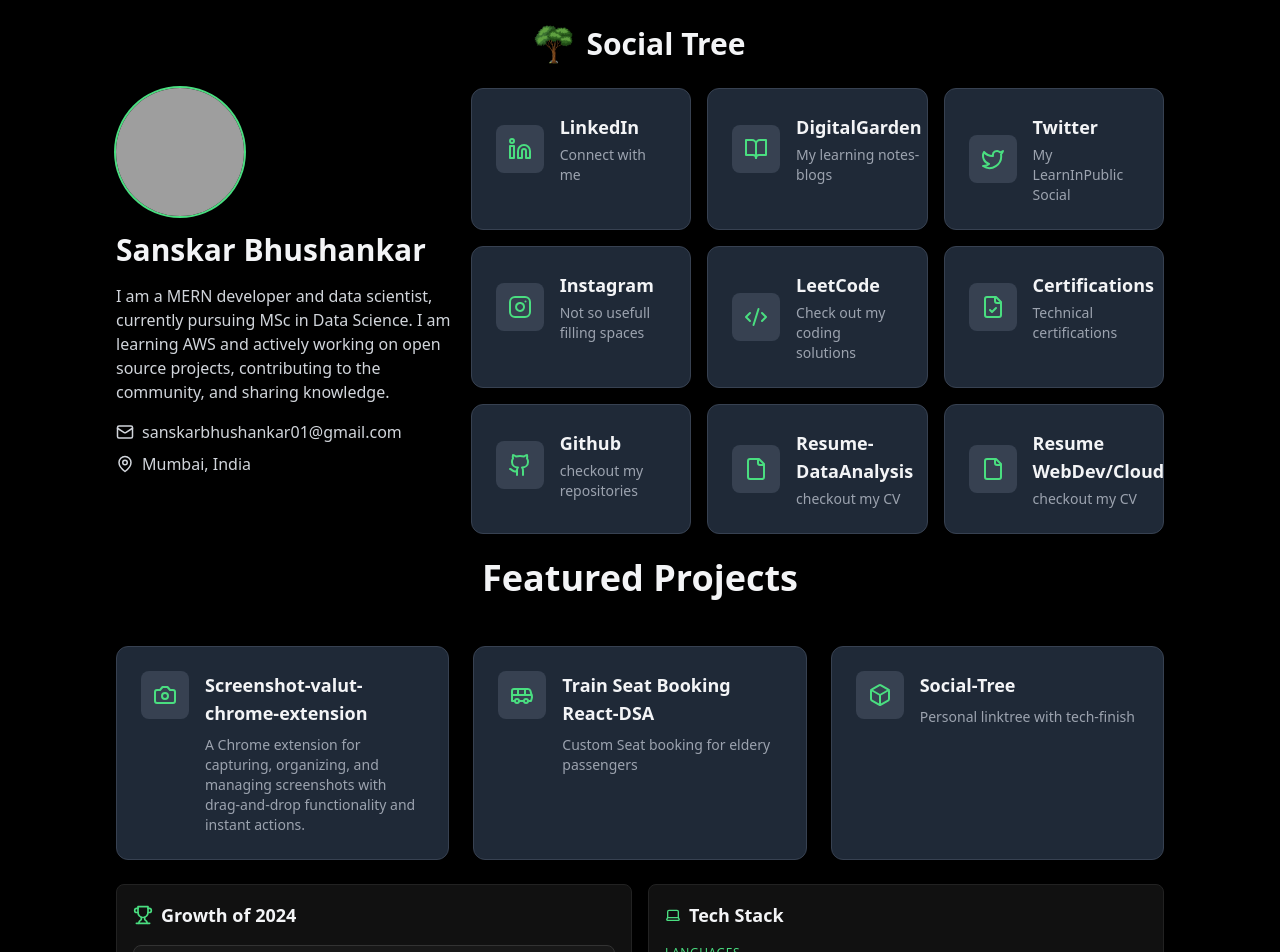
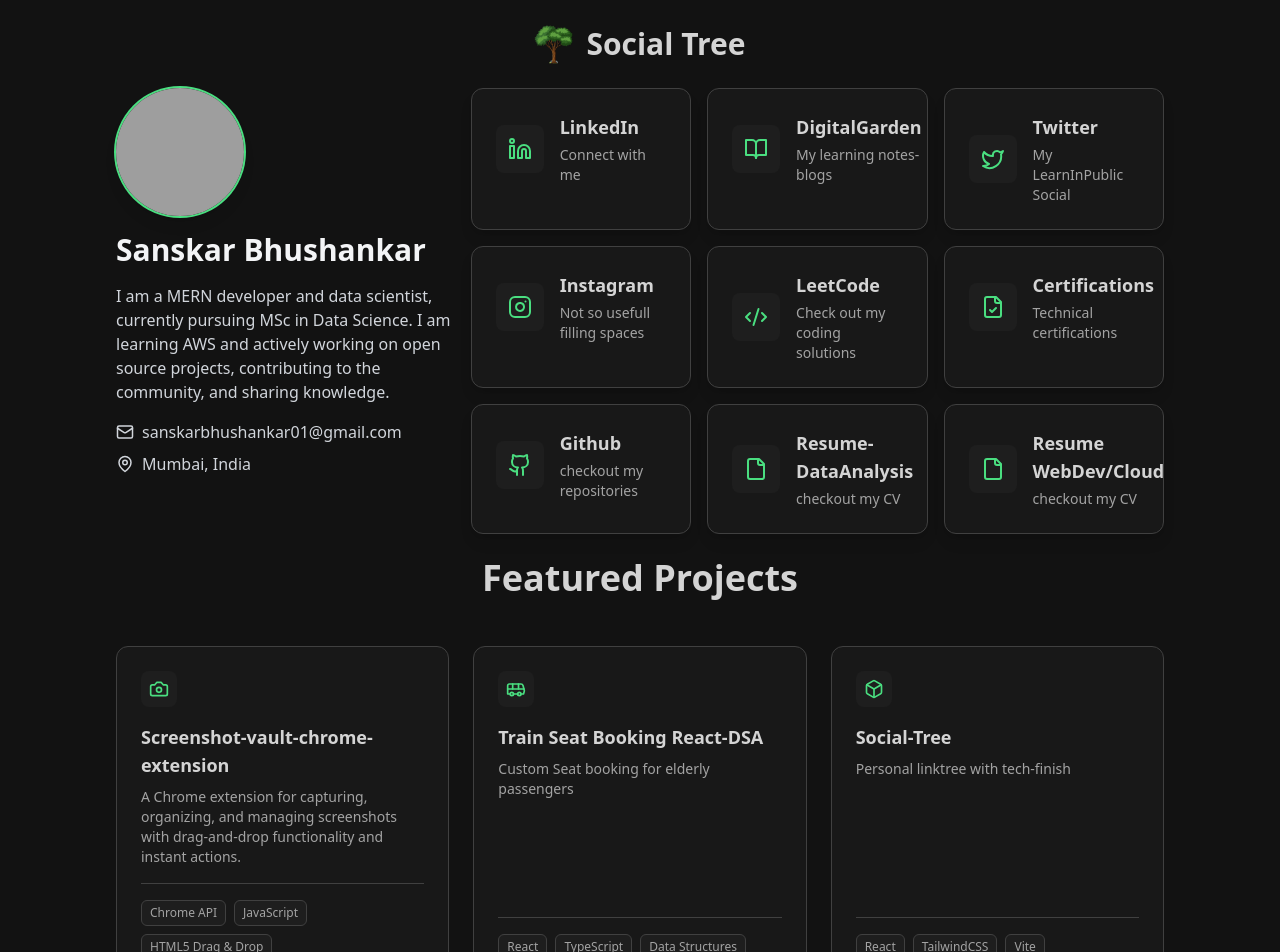
Before and after one commit to Sanskar-Bhushankar/Social-tree, a React (Vite) app: page / in a window 1280 px wide. Shown: the top 952 px of the page. Built offline with nearby package versions, Linux system fonts and the light colour scheme; grey boxes are pictures that could not be loaded.

Commit message:
project div fix

```diff
--- a/src/App.tsx
+++ b/src/App.tsx
@@ -10,11 +10,11 @@
 
 function App() {
   return (
-    <div className="min-h-screen bg-black text-gray-100">
+    <div className="min-h-screen bg-soft-black text-soft-gray-300">
       <div className="max-w-[1080px] mx-auto px-4 py-6">
         <div className="flex items-center justify-center mb-6">
           <img src={treeImage} alt="Social Tree Logo" className="w-10 h-10 mr-3" />
-          <h1 className="text-3xl font-bold text-center text-gray-100">Social Tree</h1>
+          <h1 className="text-3xl font-bold text-center text-soft-gray-300">Social Tree</h1>
         </div>
         <div className="space-y-6">
           <div className="grid grid-cols-1 lg:grid-cols-3 gap-4">
--- a/src/components/Achievements.tsx
+++ b/src/components/Achievements.tsx
@@ -19,14 +19,14 @@
 
 export default function Achievements() {
   return (
-    <div className="w-full bg-[#111111] rounded-lg p-4 border border-[#222222]">
+    <div className="w-full bg-soft-darker rounded-lg p-4 border border-soft-gray-700">
       <div className="flex items-center space-x-2 mb-4">
         <Trophy className="w-5 h-5 text-[#4ade80]" />
-        <h2 className="text-lg font-bold text-gray-100">Growth of 2024</h2>
+        <h2 className="text-lg font-bold text-soft-gray-300">Growth of 2024</h2>
       </div>
 
-      <div className="space-y-4 text-sm text-gray-300">
-        <div className="bg-[#181818] p-3 rounded-lg border border-[#333333]">
+      <div className="space-y-4 text-sm text-soft-gray-400">
+        <div className="bg-soft-dark p-3 rounded-lg border border-soft-gray-700">
           <h3 className="text-base font-semibold text-[#4ade80] mb-2">
             My #100DaysOfCode journey on Twitter(X)
           </h3>
--- a/src/components/ProjectLinks.tsx
+++ b/src/components/ProjectLinks.tsx
@@ -1,5 +1,5 @@
 import React from 'react';
-import { Code, Box, Camera, Bus } from 'lucide-react';
+import { Code, Box, Camera, Bus, ExternalLink } from 'lucide-react';
 import treeImage from '../images/tree.png';
 
 interface ProjectImage {
@@ -12,34 +12,38 @@
   description: string;
   url: string;
   icon: React.ElementType;
+  tags?: string[];  // Add tags for technologies used
   image?: ProjectImage;
 }
 
 const projects: Project[] = [
   {
-    name: 'Screenshot-valut-chrome-extension',
+    name: 'Screenshot-vault-chrome-extension',
     description: 'A Chrome extension for capturing, organizing, and managing screenshots with drag-and-drop functionality and instant actions.',
     url: 'https://github.com/Sanskar-Bhushankar/Screenshot-Vault-Extension',
-    icon: Camera
+    icon: Camera,
+    tags: ['Chrome API', 'JavaScript', 'HTML5 Drag & Drop']
   },
   {
     name: 'Train Seat Booking React-DSA',
-    description: 'Custom Seat booking for eldery passengers',
+    description: 'Custom Seat booking for elderly passengers',
     url: 'https://github.com/johndeveloper/react-components',
-    icon: Bus
+    icon: Bus,
+    tags: ['React', 'TypeScript', 'Data Structures']
   },
   {
     name: 'Social-Tree',
     description: 'Personal linktree with tech-finish',
     url: 'https://social-tree-sanskar.netlify.app/',
-    icon: Box
+    icon: Box,
+    tags: ['React', 'TailwindCSS', 'Vite']
   }
 ];
 
 export default function ProjectLinks() {
   return (
     <div>
-      <h2 className="text-4xl font-bold text-center mb-12 text-gray-100">Featured Projects</h2>
+      <h2 className="text-4xl font-bold text-center mb-12 text-soft-gray-300">Featured Projects</h2>
       <div className="grid grid-cols-1 md:grid-cols-2 lg:grid-cols-3 gap-6">
         {projects.map((project) => {
           const Icon = project.icon;
@@ -49,25 +53,47 @@
               href={project.url}
               target="_blank"
               rel="noopener noreferrer"
-              className="block p-6 bg-gray-800 rounded-xl shadow-lg hover:shadow-xl transition-all duration-300 transform hover:-translate-y-1 hover:bg-gray-700 border border-gray-700"
+              className="group relative block p-6 bg-soft-darker rounded-xl
+                transition-all duration-300 transform hover:-translate-y-1
+                border border-soft-gray-700 hover:border-green-400/50
+                hover:shadow-lg hover:shadow-green-400/10"
             >
-              <div className="flex flex-col space-y-4">
-                <div className="flex items-start space-x-4">
-                  <div className="p-3 bg-gray-700 rounded-lg text-green-400 flex-shrink-0">
-                    <Icon className="w-6 h-6" />
+              <div className="flex flex-col h-full">
+                {/* Header */}
+                <div className="flex items-start justify-between mb-4">
+                  <div className="p-2 bg-soft-dark rounded-lg text-green-400
+                    group-hover:scale-110 transition-transform">
+                    <Icon className="w-5 h-5" />
                   </div>
-                  <div>
-                    <h3 className="text-lg font-semibold text-gray-100">{project.name}</h3>
-                    <p className="text-sm text-gray-400 mt-2">{project.description}</p>
-                  </div>
+                  <ExternalLink className="w-5 h-5 text-soft-gray-400
+                    opacity-0 group-hover:opacity-100 transition-opacity" />
                 </div>
-                {project.image && (
-                  <div className="mt-4">
-                    <img
-                      src={project.image.src}
-                      alt={project.image.alt}
-                      className="w-full h-32 object-contain rounded-lg"
-                    />
+
+                {/* Content */}
+                <div>
+                  <h3 className="text-lg font-semibold text-soft-gray-300 mb-2
+                    group-hover:text-green-400 transition-colors">
+                    {project.name}
+                  </h3>
+                  <p className="text-sm text-soft-gray-400 mb-4">
+                    {project.description}
+                  </p>
+                </div>
+
+                {/* Tags */}
+                {project.tags && (
+                  <div className="mt-auto pt-4 border-t border-soft-gray-700">
+                    <div className="flex flex-wrap gap-2">
+                      {project.tags.map((tag) => (
+                        <span
+                          key={tag}
+                          className="px-2 py-1 text-xs rounded-md bg-soft-dark
+                            text-soft-gray-400 border border-soft-gray-700"
+                        >
+                          {tag}
+                        </span>
+                      ))}
+                    </div>
                   </div>
                 )}
               </div>
--- a/src/components/SocialLink.tsx
+++ b/src/components/SocialLink.tsx
@@ -7,17 +7,19 @@
       href={url}
       target="_blank"
       rel="noopener noreferrer"
-      className="block p-6 bg-gray-800 rounded-xl shadow-lg hover:shadow-xl transition-all duration-300 transform hover:-translate-y-1 hover:bg-gray-700 border border-gray-700"
+      className="block p-6 bg-soft-darker rounded-xl shadow-lg hover:shadow-xl
+        transition-all duration-300 transform hover:-translate-y-1
+        hover:bg-soft-dark border border-soft-gray-700"
       onMouseEnter={onMouseEnter}
       onMouseLeave={onMouseLeave}
     >
       <div className="flex items-center space-x-4">
-        <div className="p-3 bg-gray-700 rounded-lg text-green-400">
+        <div className="p-3 bg-soft-dark rounded-lg text-green-400">
           <Icon className="w-6 h-6" />
         </div>
         <div>
-          <h3 className="text-lg font-semibold text-gray-100">{name}</h3>
-          <p className="text-sm text-gray-400 mt-1">{description}</p>
+          <h3 className="text-lg font-semibold text-soft-gray-300">{name}</h3>
+          <p className="text-sm text-soft-gray-400 mt-1">{description}</p>
         </div>
       </div>
     </a>
--- a/tailwind.config.js
+++ b/tailwind.config.js
@@ -2,7 +2,23 @@
 export default {
   content: ['./index.html', './src/**/*.{js,ts,jsx,tsx}'],
   theme: {
-    extend: {},
+    extend: {
+      colors: {
+        // Soft dark theme colors
+        soft: {
+          black: '#121212',      // Main background
+          darker: '#181818',     // Card background
+          dark: '#1E1E1E',      // Secondary background
+          gray: {
+            400: '#A3A3A3',     // Secondary text
+            300: '#D4D4D4',     // Primary text
+            600: '#666666',     // Borders
+            700: '#404040',     // Card borders
+            800: '#262626',     // Hover states
+          }
+        }
+      }
+    },
   },
   plugins: [],
 };
```
